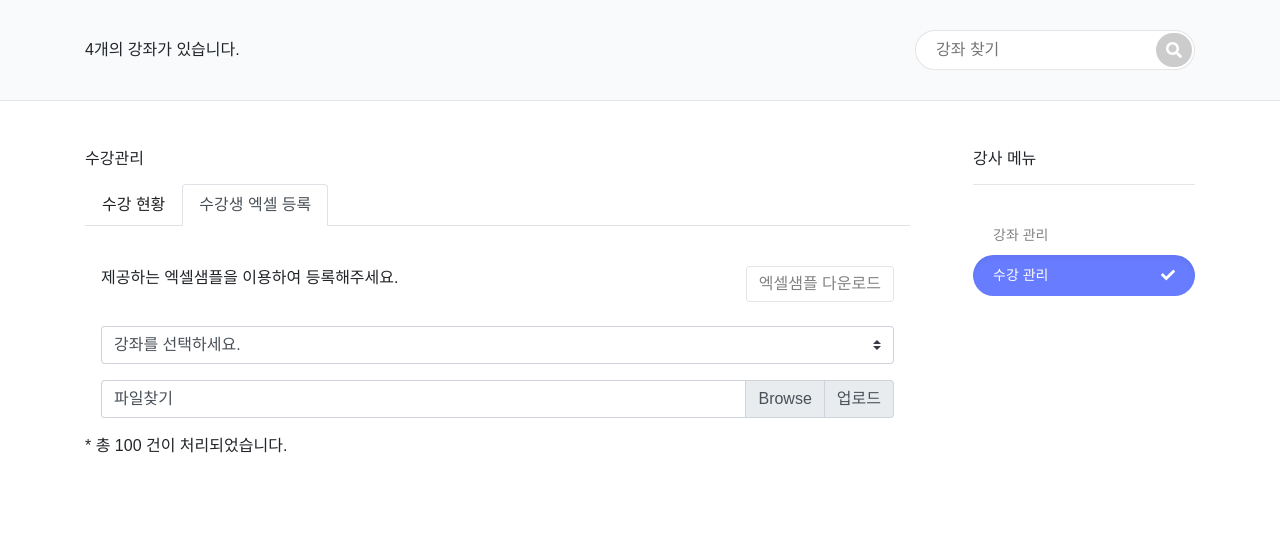
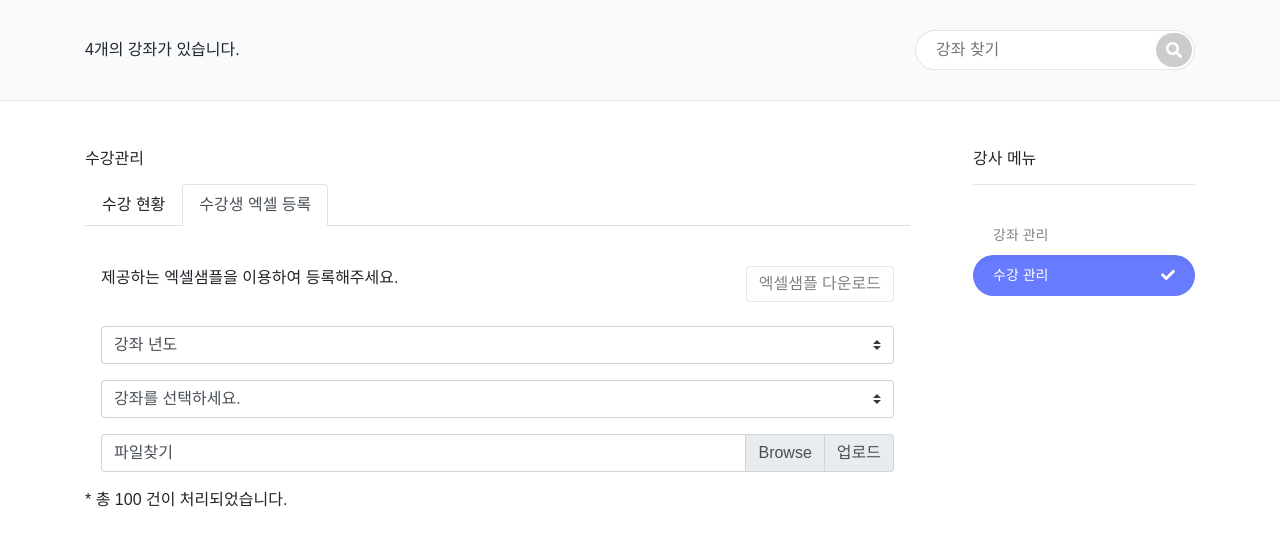
Before and after one commit to shi5719/labyweb, a plain HTML site: page user/course-add2.html in a window 1280 px wide. Both pictures are taken after a click on the tab "수강생 엑셀 등록". Drawn offline with nearby package versions, Linux system fonts and the light colour scheme.

Commit message:
수강생엑셀등록-년도추가

```diff
--- a/user/course-add2.html
+++ b/user/course-add2.html
@@ -166,6 +166,12 @@
                                         <span><a href="#" class="btn btn-light-laby">엑셀샘플 다운로드</a></span>
                                     </div>
                                     <div class="px-3">
+                                        <label class="mr-sm-2 sr-only" for="selectyear">강좌 년도</label>
+                                        <select class="custom-select mr-sm-2 mb-3" id="selectyear">
+                                            <option selected>강좌 년도</option>
+                                            <option value="1">2021년</option>
+                                            <option value="2">2020년</option>
+                                        </select>
                                         <label class="mr-sm-2 sr-only" for="selectcourse">강좌 선택</label>
                                         <select class="custom-select mr-sm-2 mb-3" id="selectcourse">
                                             <option selected>강좌를 선택하세요.</option>
```
